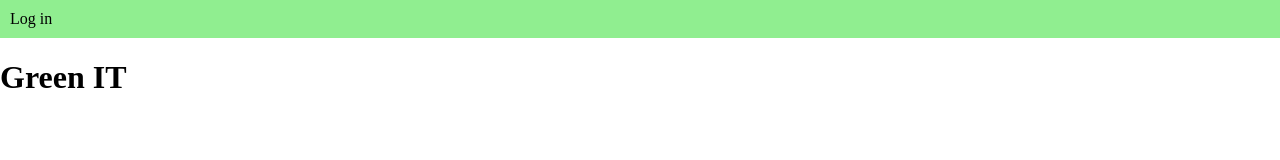
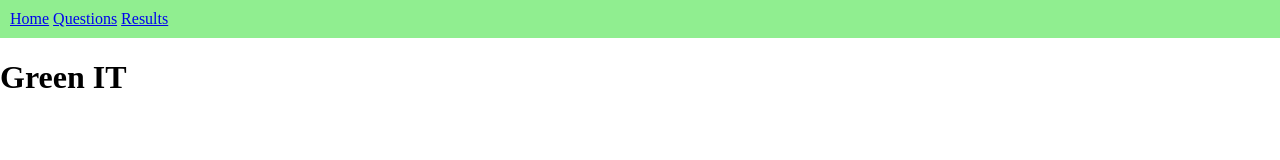
Before and after one commit to An0maly404/Green-It-Project, a plain HTML site: page pages/main_login.html in a window 1280 px wide. Drawn offline with Linux system fonts and the light colour scheme; files that its build step writes are made by us from their sources.

Commit message:
buttons for navigation on each pages

```diff
--- a/pages/main_login.html
+++ b/pages/main_login.html
@@ -4,11 +4,15 @@
     <meta charset="UTF-8">
     <meta name="viewport" content="width=device-width, initial-scale=1.0">
     <title>Green IT</title>
-    <link rel="stylesheet" href="style.css">
+    <link rel="stylesheet" href="../style/style.css">
 </head>
 <body>
     <header>
-        <div>Log in</div>
+        <nav>
+            <a href="main_login.html">Home</a>
+            <a href="questions.html">Questions</a>
+            <a href="results.html">Results</a>
+        </nav>
     </header>
     <h1>Green IT</h1>
 </body>
```
Also changed, not shown: pages/questions.html (+6 -2 lines), pages/results.html (+6 -2 lines), style/style.css (renamed from style.css).
